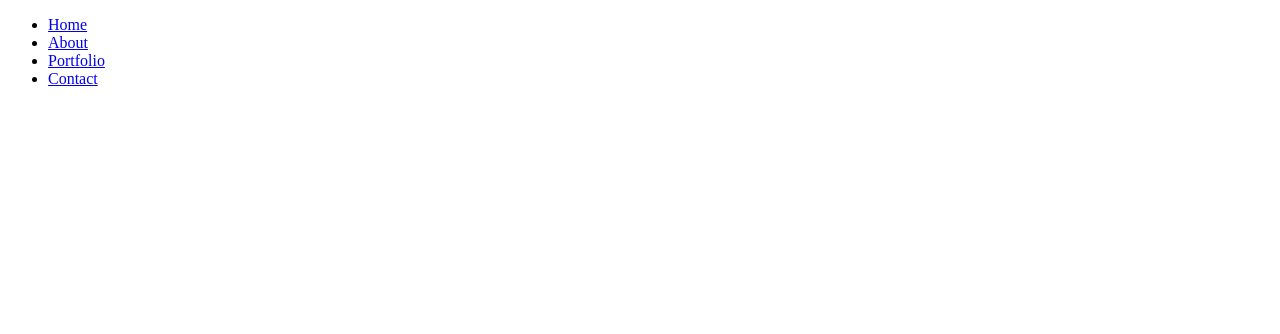
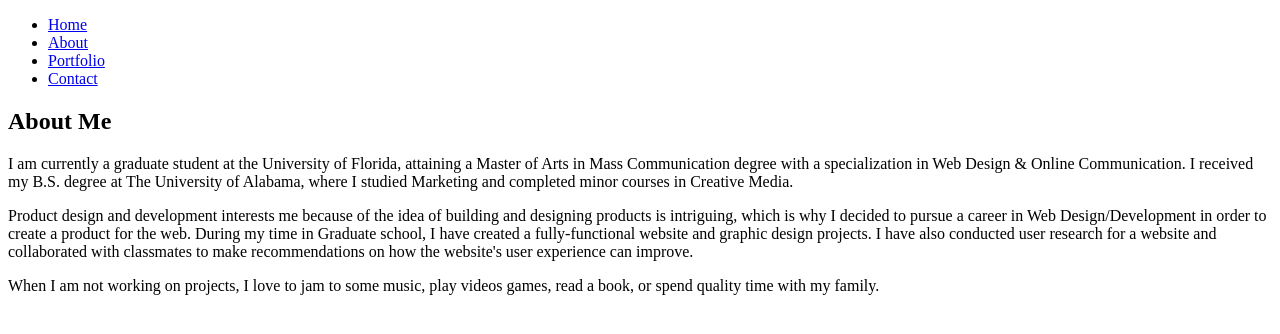
Before and after one commit to renesha-matthews/project3, a plain HTML site: page about.html in a window 1280 px wide. Drawn offline with Linux system fonts and the light colour scheme.

Commit message:
added bio to about page

```diff
--- a/about.html
+++ b/about.html
@@ -3,6 +3,9 @@
   <head>
     <title>Renesha Matthews</title>
     <meta charset="utf-8" />
+
+    <!-- Google Fonts -->
+    <link href="https://fonts.googleapis.com/css2?family=Fira+Code&family=Inter&display=swap" rel="stylesheet">
 
     <!-- Link to Main CSS -->
     <link rel="stylesheet" href="css/style.css" />
@@ -19,5 +22,12 @@
         </ul>
       </nav>
     </header>
+
+    <main>
+      <h2>About Me</h2>
+      <p>I am currently a graduate student at the University of Florida, attaining a Master of Arts in Mass Communication degree with a specialization in Web Design & Online Communication. I received my B.S. degree at The University of Alabama, where I studied Marketing and completed minor courses in Creative Media.</p>
+      <p>Product design and development interests me because of the idea of building and designing products is intriguing, which is why I decided to pursue a career in Web Design/Development in order to create a product for the web. During my time in Graduate school, I have created a fully-functional website and graphic design projects. I have also conducted user research for a website and collaborated with classmates to make recommendations on how the website's user experience can improve.</p>
+      <p>When I am not working on projects, I love to jam to some music, play videos games, read a book, or spend quality time with my family.</p>
+    </main>
   </body>
 </html>
```
Also changed, not shown: contact.html (+3 -0 lines), portfolio.html (+3 -0 lines).
